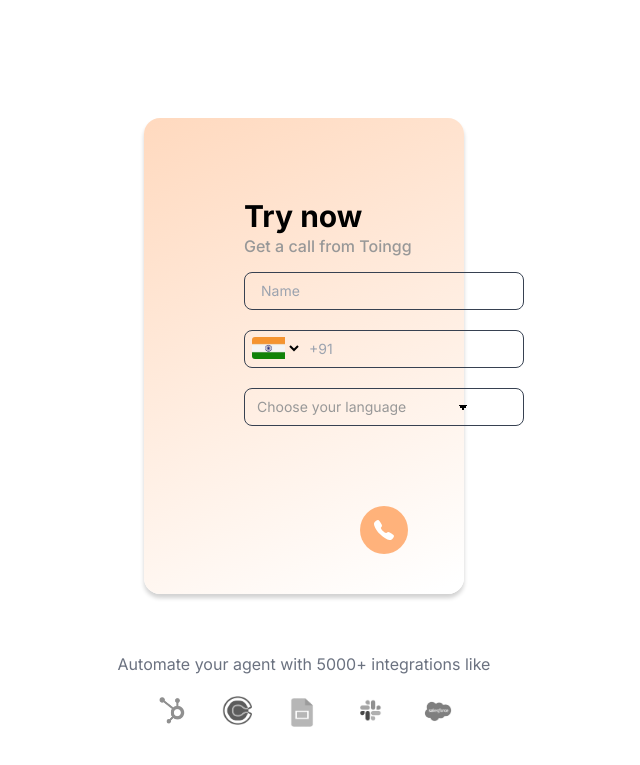
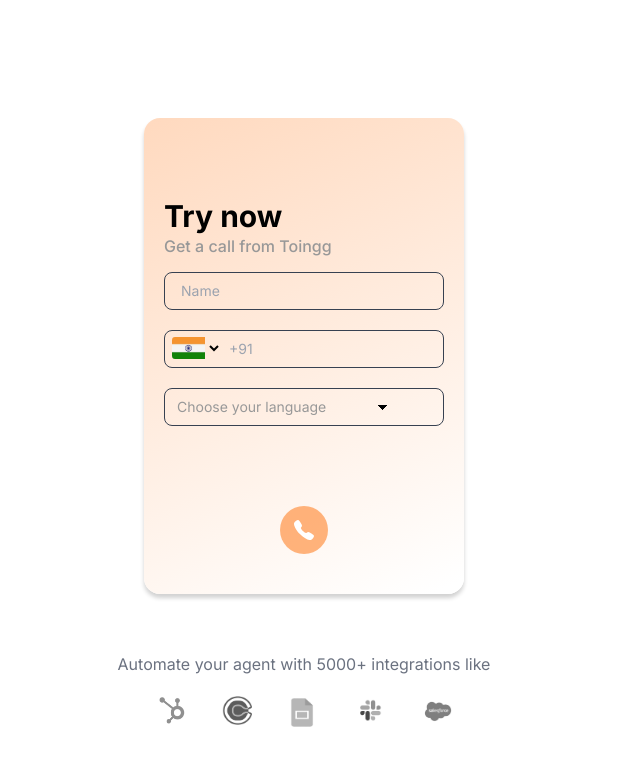
Before and after one commit to PRAVEEN-hub2001/mobile-view-project, a Next.js app: page / in a window 1280 px wide. Shown: the part 441-1206 px from the top of the page, without its empty margins (336-976 px from the left). Built offline with nearby package versions, Linux system fonts and the light colour scheme.

Commit message:
Update page.tsx

```diff
--- a/app/page.tsx
+++ b/app/page.tsx
@@ -33,7 +33,7 @@ export default function Home() {
         <div className="flex items-center justify-center flex-col mt-4 pt-3 pb-3 rounded-lg font-semibold text-xl border-solid border border-gray-600 w-2/4 md:w-1/4 text-center">Hear it in action</div>
       </div>
       <div className="w-full h-full flex items-center justify-center flex-col mt-10 mb-10">
-        <div className=" flex items-center justify-center flex-col rounded-2xl try-now-container mt-10 w-3/4 md:w-1/4 pl-40">
+        <div className=" flex items-center justify-center flex-col rounded-2xl try-now-container mt-10 w-3/4 md:w-1/4 pl-10 pr-10">
           <div className="flex flex-col justify-evenly mt-10 mb-10">
             <p className="text-3xl font-bold text-black-600 mt-10 leading-tight">Try now</p>
             <p className="text-s font-medium text-gray-600 leading-tight mb-1" style={{ color: '#989898' }}>Get a call from Toingg</p>
```
